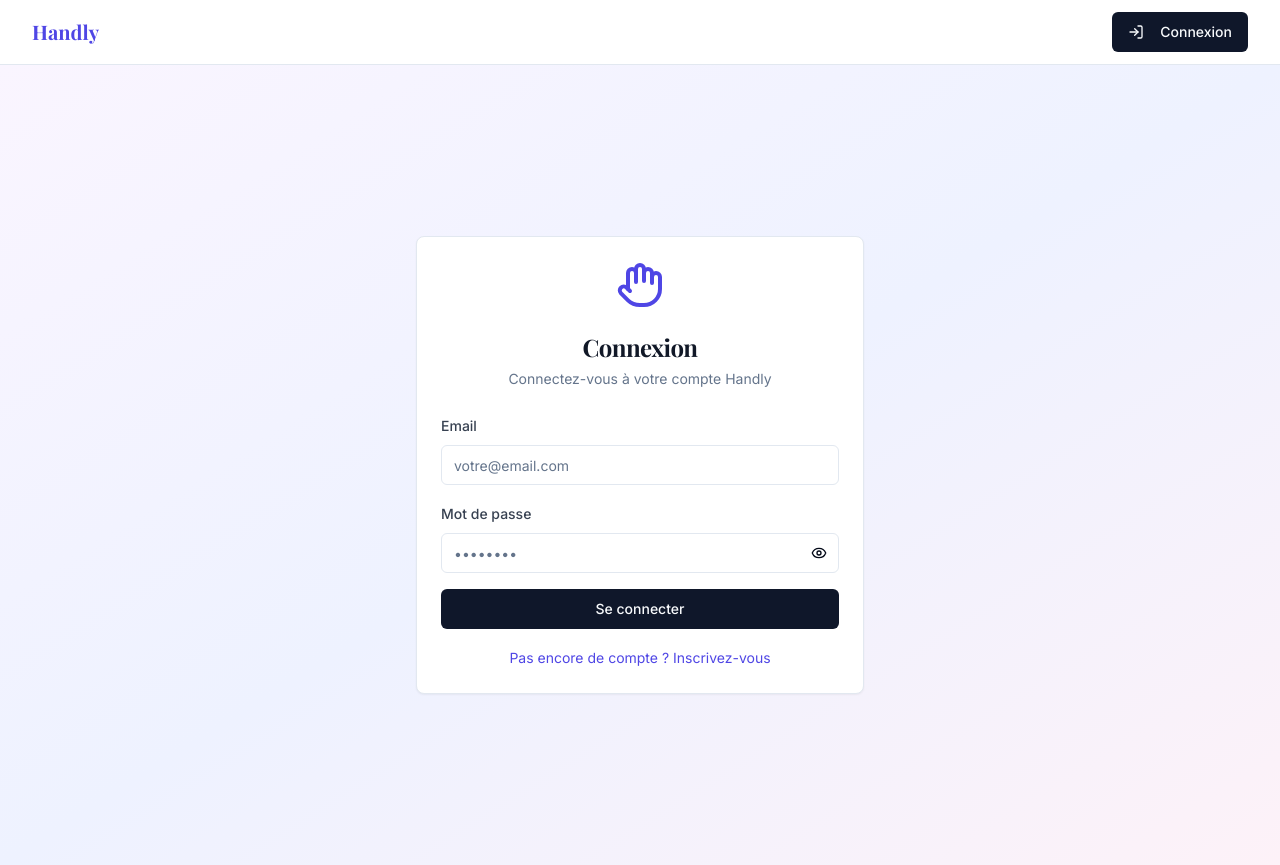
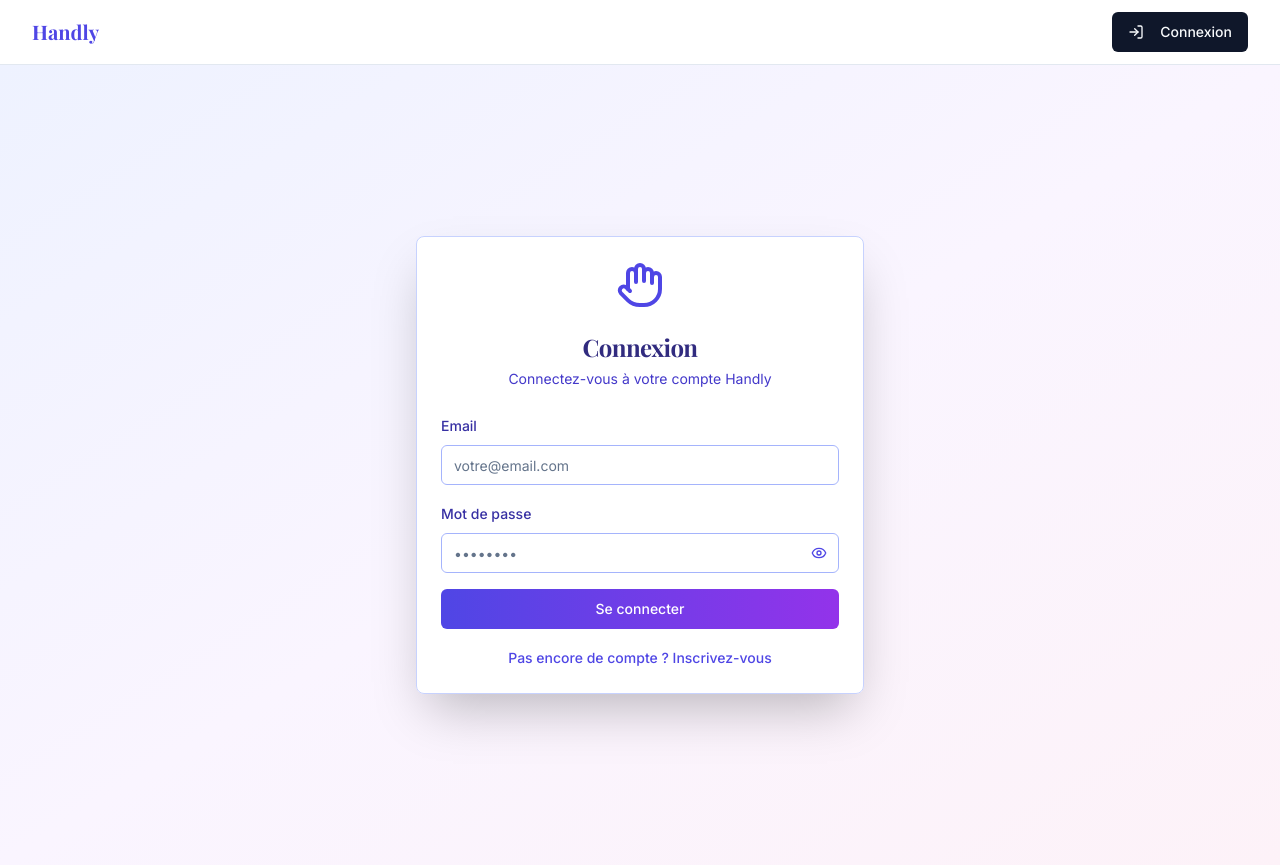
Before and after one commit to CrayonVoyage/handly-whispers-within, a React (Vite) app: page /auth in a window 1280 px wide. Built offline with nearby package versions, Linux system fonts and the light colour scheme.

Commit message:
Revert layout and color changes
Reverts layout and color changes introduced by the previous commit, restoring the original design.

```diff
--- a/src/pages/Auth.tsx
+++ b/src/pages/Auth.tsx
@@ -64,16 +64,16 @@ const Auth = () => {
   };
 
   return (
-    <div className="min-h-screen bg-gradient-to-br from-purple-50 via-indigo-50 to-pink-50 flex items-center justify-center p-4">
-      <Card className="w-full max-w-md">
+    <div className="min-h-screen bg-gradient-to-br from-indigo-50 via-purple-50 to-pink-50 flex items-center justify-center p-4">
+      <Card className="w-full max-w-md bg-white/95 backdrop-blur-sm shadow-2xl border-indigo-200">
         <CardHeader className="text-center">
           <div className="flex justify-center mb-4">
             <Hand className="h-12 w-12 text-indigo-600" />
           </div>
-          <CardTitle className="text-2xl font-bold text-gray-900">
+          <CardTitle className="text-2xl font-bold text-indigo-900 font-playfair">
             {isLogin ? 'Connexion' : 'Inscription'}
           </CardTitle>
-          <CardDescription>
+          <CardDescription className="text-indigo-700">
             {isLogin
               ? 'Connectez-vous à votre compte Handly'
               : 'Créez votre compte Handly'
@@ -84,7 +84,7 @@ const Auth = () => {
           <form onSubmit={handleSubmit} className="space-y-4">
             {!isLogin && (
               <div className="space-y-2">
-                <label htmlFor="fullName" className="text-sm font-medium text-gray-700">
+                <label htmlFor="fullName" className="text-sm font-medium text-indigo-800">
                   Nom complet
                 </label>
                 <Input
@@ -94,12 +94,13 @@ const Auth = () => {
                   onChange={(e) => setFullName(e.target.value)}
                   required={!isLogin}
                   placeholder="Votre nom complet"
+                  className="bg-white/70 border-indigo-300 focus:border-indigo-500 focus:ring-indigo-500"
                 />
               </div>
             )}
 
             <div className="space-y-2">
-              <label htmlFor="email" className="text-sm font-medium text-gray-700">
+              <label htmlFor="email" className="text-sm font-medium text-indigo-800">
                 Email
               </label>
               <Input
@@ -109,11 +110,12 @@ const Auth = () => {
                 onChange={(e) => setEmail(e.target.value)}
                 required
                 placeholder="votre@email.com"
+                className="bg-white/70 border-indigo-300 focus:border-indigo-500 focus:ring-indigo-500"
               />
             </div>
 
             <div className="space-y-2">
-              <label htmlFor="password" className="text-sm font-medium text-gray-700">
+              <label htmlFor="password" className="text-sm font-medium text-indigo-800">
                 Mot de passe
               </label>
               <div className="relative">
@@ -124,10 +126,11 @@ const Auth = () => {
                   onChange={(e) => setPassword(e.target.value)}
                   required
                   placeholder="••••••••"
+                  className="bg-white/70 border-indigo-300 focus:border-indigo-500 focus:ring-indigo-500"
                 />
                 <button
                   type="button"
-                  className="absolute right-3 top-1/2 transform -translate-y-1/2"
+                  className="absolute right-3 top-1/2 transform -translate-y-1/2 text-indigo-600"
                   onClick={() => setShowPassword(!showPassword)}
                 >
                   {showPassword ? <EyeOff className="h-4 w-4" /> : <Eye className="h-4 w-4" />}
@@ -135,7 +138,11 @@ const Auth = () => {
               </div>
             </div>
 
-            <Button type="submit" className="w-full" disabled={loading}>
+            <Button
+              type="submit"
+              className="w-full bg-gradient-to-r from-indigo-600 to-purple-600 hover:from-indigo-700 hover:to-purple-700 text-white"
+              disabled={loading}
+            >
               {loading ? 'Chargement...' : (isLogin ? 'Se connecter' : 'S\'inscrire')}
             </Button>
           </form>
@@ -144,7 +151,7 @@ const Auth = () => {
             <button
               type="button"
               onClick={() => setIsLogin(!isLogin)}
-              className="text-sm text-indigo-600 hover:text-indigo-800"
+              className="text-sm text-indigo-600 hover:text-indigo-800 font-medium"
             >
               {isLogin
                 ? 'Pas encore de compte ? Inscrivez-vous'
```
